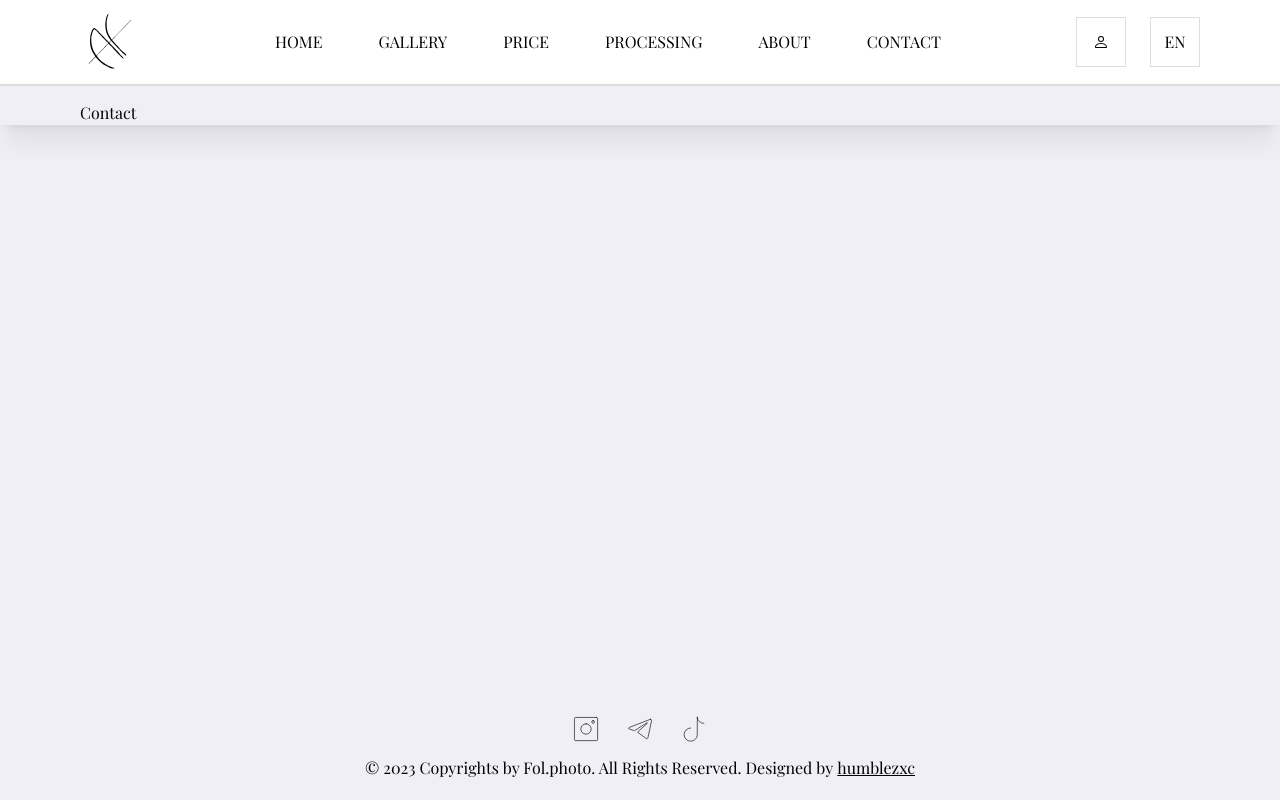
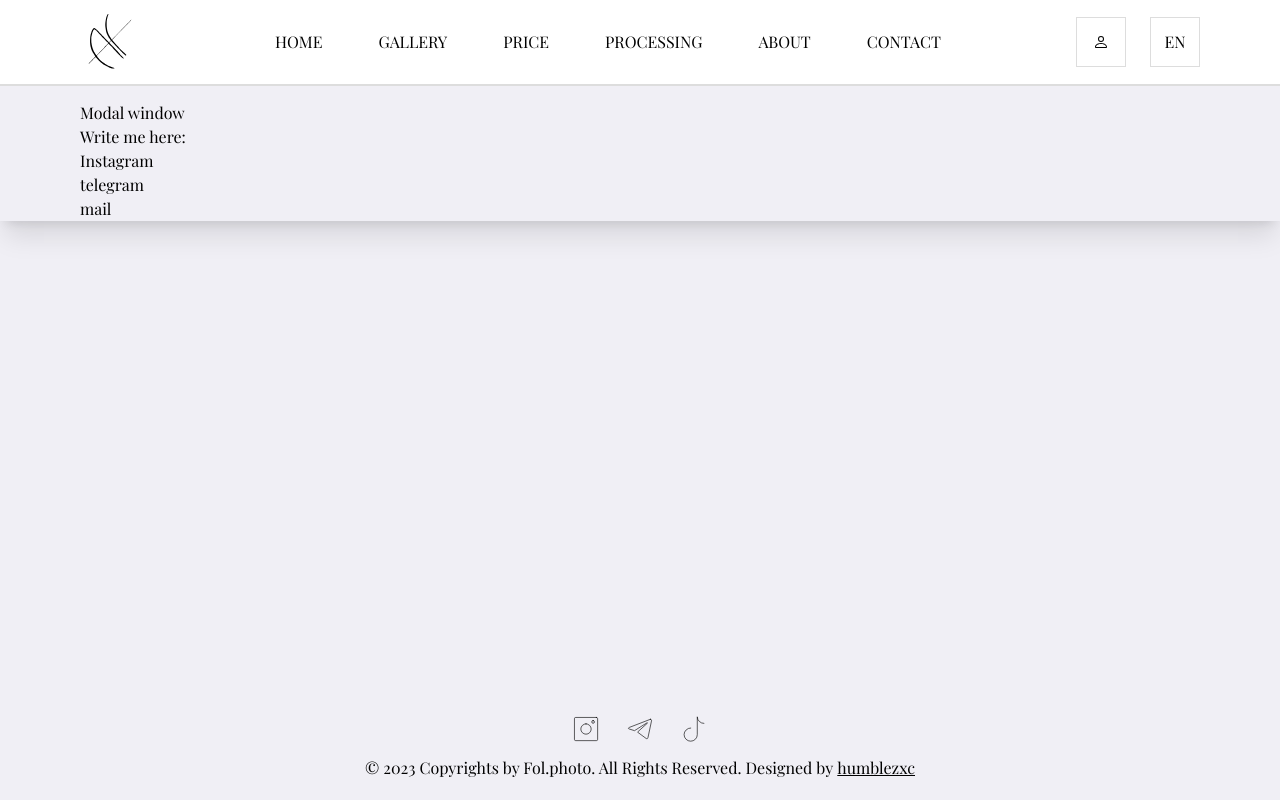
Before and after one commit to humblezxc/photographer-portfolio, a React (Vite) app: page /contact in a window 1280 px wide. Built offline with nearby package versions, Linux system fonts and the light colour scheme.

Commit message:
Created layout of modal window

```diff
--- a/src/pages/Contact.tsx
+++ b/src/pages/Contact.tsx
@@ -1,8 +1,14 @@
 export default function Contact() {
-    return(
+    return (
         <main>
             <section className="container">
-                <h1>Contact</h1>
+                <h1>Modal window</h1>
+                <p>Write me here:</p>
+                <ul>
+                    <li>Instagram</li>
+                    <li>telegram</li>
+                    <li>mail</li>
+                </ul>
             </section>
         </main>
     );
```
